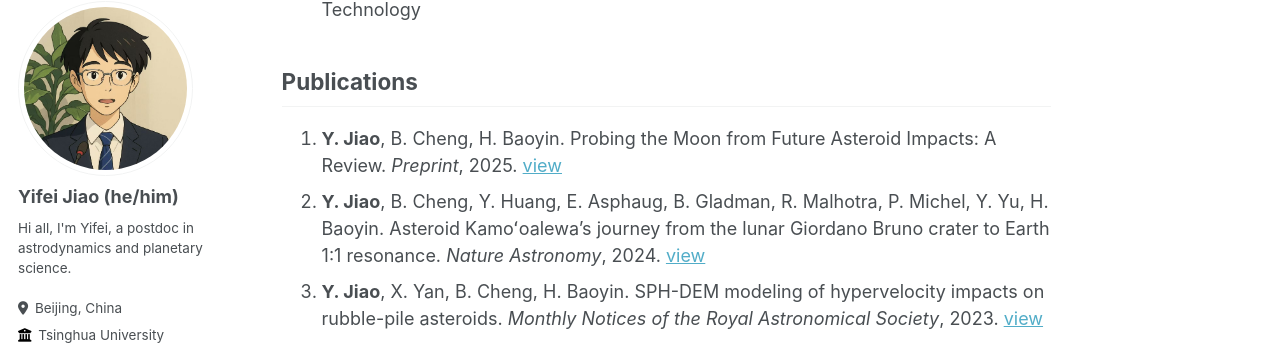
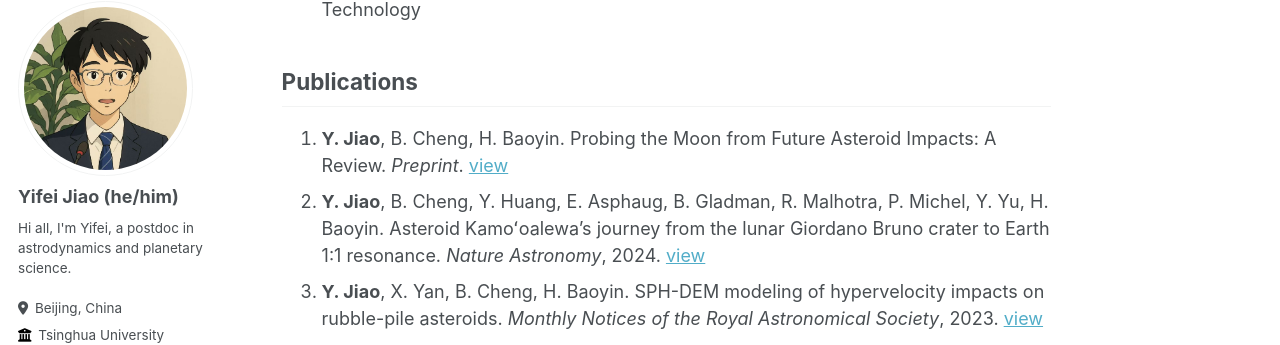
Before and after one commit to jiaoyf-thu/jiaoyf-thu.github.io, a Jekyll site: the page built from _pages/about.md, in a window 1280 px wide and 900 px high, scrolled down 1103 px. Shown: the part 105-450 px from the top of the window. Built offline with Jekyll 4.4.1, drawn with Linux system fonts in a browser that asks for light colours; some web fonts are replaced.

Commit message:
Update about.md

```diff
--- a/_pages/about.md
+++ b/_pages/about.md
@@ -37,7 +37,7 @@ Feel free to contact me at jiaoyf.thu@gmail.com for any discussions!
 
 ## Publications
 
-1. **Y. Jiao**, B. Cheng, H. Baoyin. Probing the Moon from Future Asteroid Impacts: A Review. *Preprint*, 2025. <a href="https://arxiv.org/abs/2509.01436" target="_blank">view</a>
+1. **Y. Jiao**, B. Cheng, H. Baoyin. Probing the Moon from Future Asteroid Impacts: A Review. *Preprint*. <a href="https://arxiv.org/abs/2509.01436" target="_blank">view</a>
 2. **Y. Jiao**, B. Cheng, Y. Huang, E. Asphaug, B. Gladman, R. Malhotra, P. Michel, Y. Yu, H. Baoyin. Asteroid Kamoʻoalewa's journey from the lunar Giordano Bruno crater to Earth 1:1 resonance. *Nature Astronomy*, 2024. <a href="https://www.nature.com/articles/s41550-024-02258-z" target="_blank">view</a>
 3. **Y. Jiao**, X. Yan, B. Cheng, H. Baoyin. SPH-DEM modeling of hypervelocity impacts on rubble-pile asteroids. *Monthly Notices of the Royal Astronomical Society*, 2023. <a href="https://doi.org/10.1093/mnras/stad3888" target="_blank">view</a>
 4. **Y. Jiao**, B. Cheng, H. Baoyin. Optimal kinetic-impact geometry for asteroid deflection exploiting Delta-V hodograph. *Journal of Guidance, Control, and Dynamics*, 2022. <a href="https://arc.aiaa.org/doi/10.2514/1.G006876" target="_blank">view</a>
```
